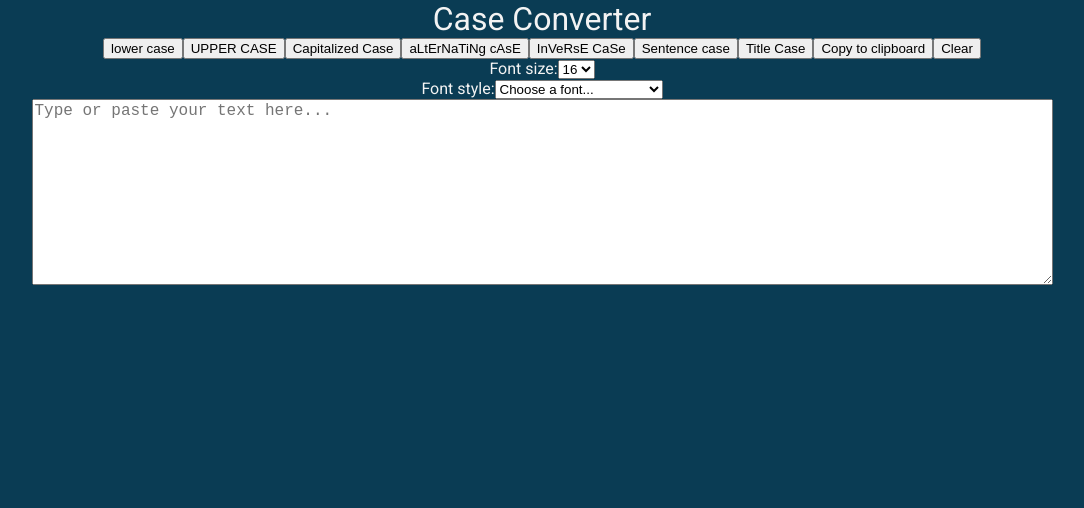
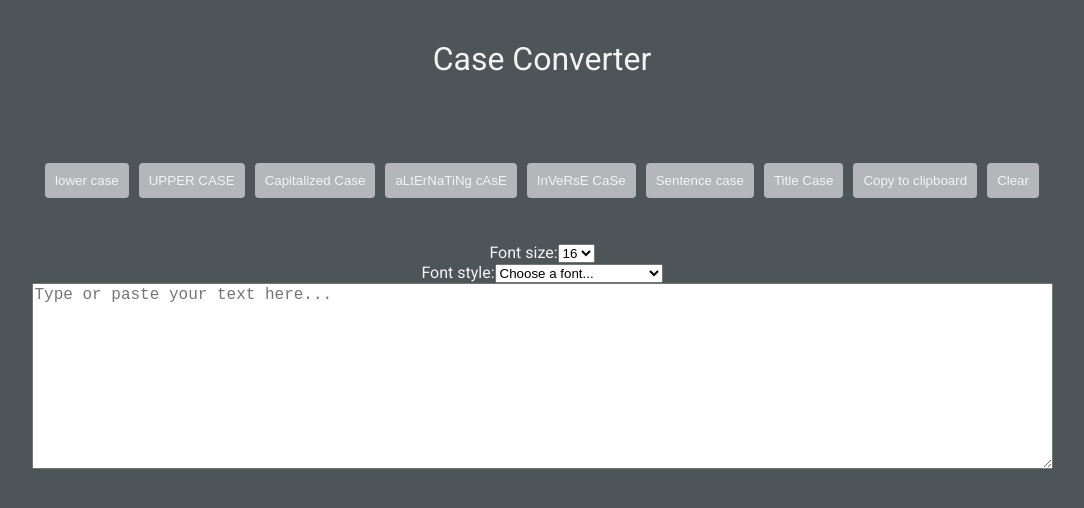
Before and after one commit to katmart93/case-converter-app, a React (Create React App) app: page / in a window 1280 px wide. Shown: the top 508 px of the page, without its empty margins (98-1182 px from the left). Built offline with nearby package versions, Linux system fonts and the light colour scheme; a web font is replaced by a local one.

Commit message:
basic styles added

```diff
--- a/src/App.css
+++ b/src/App.css
@@ -1,7 +1,24 @@
 .App {
-  background: #0a3c54;
+  background: #4e5559;
   height: 100vh;
   margin: 0 auto;
   max-width: 1400px;
   text-align: center;
 }
+h1 {
+  padding: 40px;
+}
+.options {
+  padding: 40px;
+}
+.options button {
+  background-color: #b3b7b9;
+  border: none;
+  border-radius: 4px;
+  padding: 10px;
+  margin: 5px;
+  color: #f3f3f3;
+}
+.options button:hover {
+  cursor: pointer;
+}
--- a/src/App.js
+++ b/src/App.js
@@ -110,6 +110,7 @@ function App() {
   return (
     <div className="App">
       <Title />
+      <div className="wrapper">
         <Options
           lowerCase={lowerCase}
           upperCase={upperCase}
@@ -132,6 +133,7 @@ function App() {
           fontStyle={fontStyle}
         />
       </div>
+    </div>
   );
 }
 
--- a/src/index.css
+++ b/src/index.css
@@ -4,7 +4,7 @@ html {
 }
 
 body {
-  background-color: #4c7d95;
+  background-color: #848a8d;
 }
 
 body,
```
Lines whose indentation alone changed are shown as unchanged.
